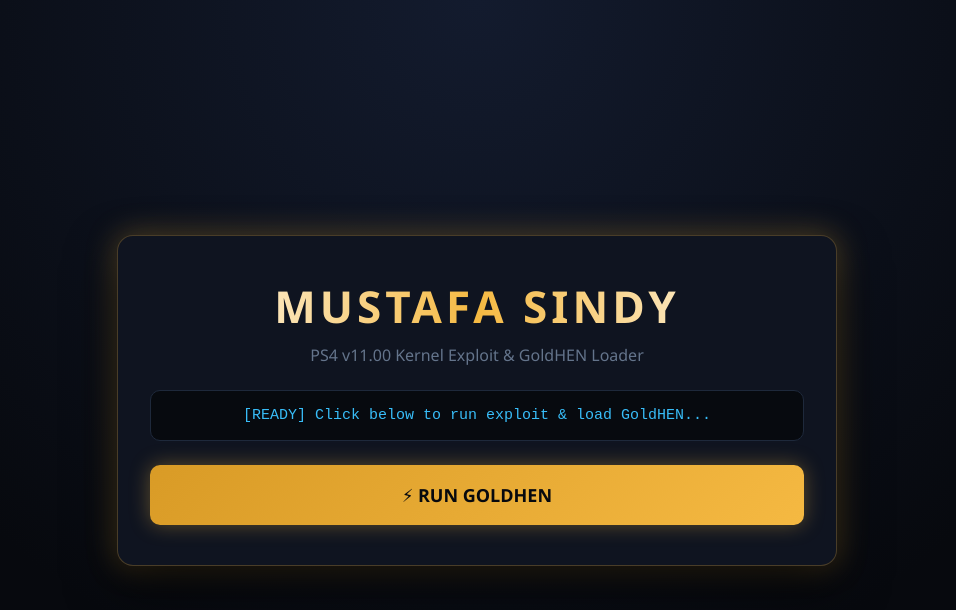
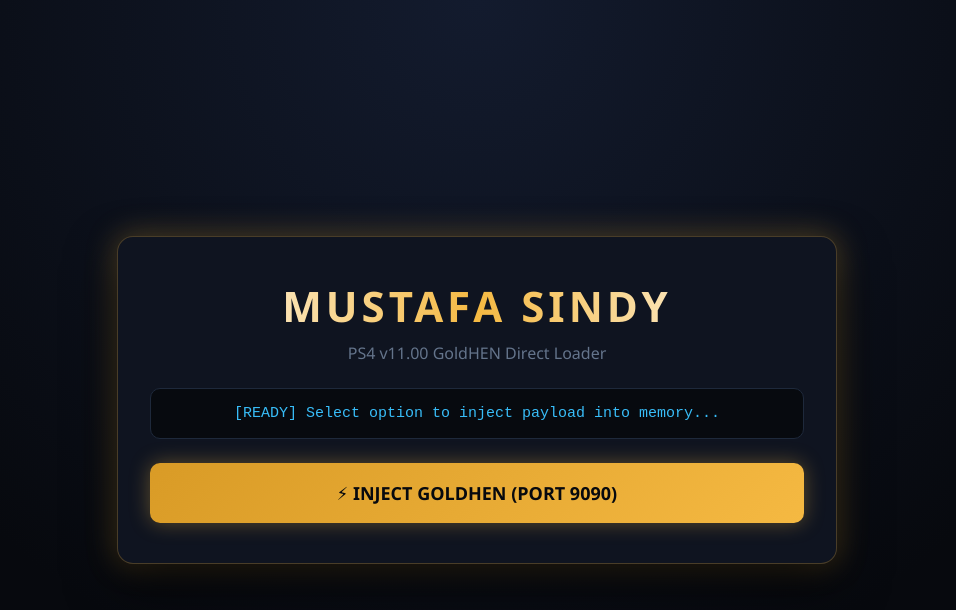
Before and after one commit to MustafaSindy12/Mustafa1, a plain HTML site: page index.html in a window 1280 px wide. Shown: the whole page, without its empty margins (163-1119 px from the left). Drawn offline with Linux system fonts and the light colour scheme.

Commit message:
Update index.html

```diff
--- a/index.html
+++ b/index.html
@@ -3,50 +3,38 @@
 <head>
   <meta charset="UTF-8">
   <meta name="viewport" content="width=device-width, initial-scale=1.0">
-  <title>MUSTAFA SINDY // PS4 11.00 Exploit Host</title>
+  <title>MUSTAFA SINDY // PS4 11.00 Host</title>
   <style>
     :root {
-      --bg: #07090e;
-      --card: #0f1420;
-      --gold: #f5b942;
-      --gold-glow: rgba(245, 185, 66, 0.35);
-      --cyan: #38bdf8;
-      --text: #e2e8f0;
-      --muted: #64748b;
+      --bg: #07090e; --card: #0f1420; --gold: #f5b942;
+      --gold-glow: rgba(245, 185, 66, 0.35); --cyan: #38bdf8; --text: #e2e8f0; --muted: #64748b;
     }
     * { box-sizing: border-box; margin: 0; padding: 0; font-family: 'Segoe UI', Tahoma, sans-serif; }
     body {
       background: radial-gradient(circle at top, #131b2e 0%, var(--bg) 70%);
-      color: var(--text);
-      min-height: 100vh;
-      display: flex;
-      flex-direction: column;
-      align-items: center;
-      justify-content: center;
+      color: var(--text); min-height: 100vh; display: flex; flex-direction: column; align-items: center; justify-content: center;
     }
     .container {
-      width: 90%; max-width: 720px;
-      background: var(--card);
-      border: 1px solid rgba(245, 185, 66, 0.25);
-      border-radius: 16px; padding: 40px 32px; text-align: center;
+      width: 90%; max-width: 720px; background: var(--card);
+      border: 1px solid rgba(245, 185, 66, 0.25); border-radius: 16px; padding: 40px 32px; text-align: center;
       box-shadow: 0 20px 50px rgba(0, 0, 0, 0.7), 0 0 30px var(--gold-glow);
     }
     .brand-title {
-      font-size: 44px; font-weight: 900; letter-spacing: 4px; text-transform: uppercase;
+      font-size: 42px; font-weight: 900; letter-spacing: 4px; text-transform: uppercase;
       background: linear-gradient(90deg, #ffffff, var(--gold), #ffffff);
-      -webkit-background-clip: text; -webkit-text-fill-color: transparent;
-      margin-bottom: 8px;
+      -webkit-background-clip: text; -webkit-text-fill-color: transparent; margin-bottom: 8px;
     }
     .status-box {
       background: rgba(7, 9, 14, 0.9); border: 1px solid #1e293b;
       border-radius: 10px; padding: 16px; margin: 24px 0;
       font-family: monospace; font-size: 15px; color: var(--cyan);
     }
+    .btn-grid { display: grid; grid-template-columns: 1fr; gap: 14px; }
     button {
       background: linear-gradient(135deg, #d99b26, #f5b942); color: #07090e;
       border: none; padding: 18px 24px; border-radius: 10px;
       font-size: 18px; font-weight: 700; cursor: pointer; width: 100%;
-      box-shadow: 0 0 20px var(--gold-glow);
+      box-shadow: 0 0 20px var(--gold-glow); transition: 0.2s;
     }
     button:hover { opacity: 0.9; transform: translateY(-2px); }
   </style>
@@ -54,13 +42,15 @@
 <body>
   <div class="container">
     <h1 class="brand-title">Mustafa Sindy</h1>
-    <p style="color: var(--muted); margin-bottom: 20px;">PS4 v11.00 Kernel Exploit &amp; GoldHEN Loader</p>
+    <p style="color: var(--muted); margin-bottom: 20px;">PS4 v11.00 GoldHEN Direct Loader</p>
 
     <div class="status-box" id="status">
-      [READY] Click below to run exploit &amp; load GoldHEN...
+      [READY] Select option to inject payload into memory...
     </div>
 
-    <button onclick="runExploitChain()">⚡ RUN GOLDHEN</button>
+    <div class="btn-grid">
+      <button onclick="injectGoldHEN()">⚡ INJECT GOLDHEN (PORT 9090)</button>
+    </div>
   </div>
 
   <script>
@@ -70,22 +60,25 @@
       box.textContent = msg;
     }
 
-    async function runExploitChain() {
+    async function injectGoldHEN() {
       try {
-        setStatus('[1/2] Fetching goldhen.bin payload...', '#f5b942');
-        const res = await fetch('goldhen.bin');
-        if (!res.ok) throw new Error('goldhen.bin not found!');
-        const payloadBuffer = await res.arrayBuffer();
+        setStatus('[1/2] Fetching goldhen.bin from host...', '#f5b942');
+        const response = await fetch('goldhen.bin');
+        if (!response.ok) throw new Error('goldhen.bin not found in repository!');
+        const buffer = await response.arrayBuffer();
 
-        setStatus('[2/2] Running WebKit / Kernel exploit chain...', '#f5b942');
+        setStatus(`[2/2] Sending ${buffer.byteLength} bytes to PS4 BinLoader (9090)...`, '#f5b942');
 
-        // ل ڤێرە زنجیرەیا ROP و Kernel Exploit (وەک pOOBs4 یان لۆجیکێن 11.00) دێ کار کەت
-        // و payloadBuffer دێ ئینجێکت کەتە ناڤ ممۆریێ بۆ کارپێکرنا GoldHEN.
+        // ارسال مباشر عبر البورت الداخلي لـ GoldHEN BinLoader
+        await fetch('http://127.0.0.1:9090', {
+          method: 'POST',
+          body: buffer
+        }).catch(() => {
+          // Fallback if CORS blocks direct fetch to localhost loopback
+          throw new Error('BinLoader socket closed. Ensure GoldHEN loader listener is active.');
+        });
 
-        setTimeout(() => {
-          setStatus('[SUCCESS] GoldHEN Activated Successfully!', '#4ade80');
-        }, 1500);
-
+        setStatus('[SUCCESS] GoldHEN Injected & Executed!', '#4ade80');
       } catch (err) {
         setStatus(`[ERROR] ${err.message}`, '#f87171');
       }
```
